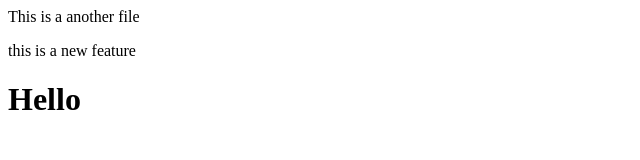
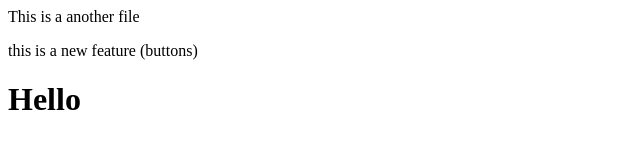
Before and after one commit to Alialam16/localrepo, a plain HTML site: page index.html in a window 1280 px wide. Shown: the full height of the page, 0-640 px from the left. Drawn offline with Linux system fonts and the light colour scheme.

Commit message:
new button

```diff
--- a/index.html
+++ b/index.html
@@ -1,3 +1,3 @@
 <p> This is a another  file</p>
-<p> this is a new feature</p>
+<p> this is a new feature (buttons)</p>
 <h1>Hello</h1>
```
